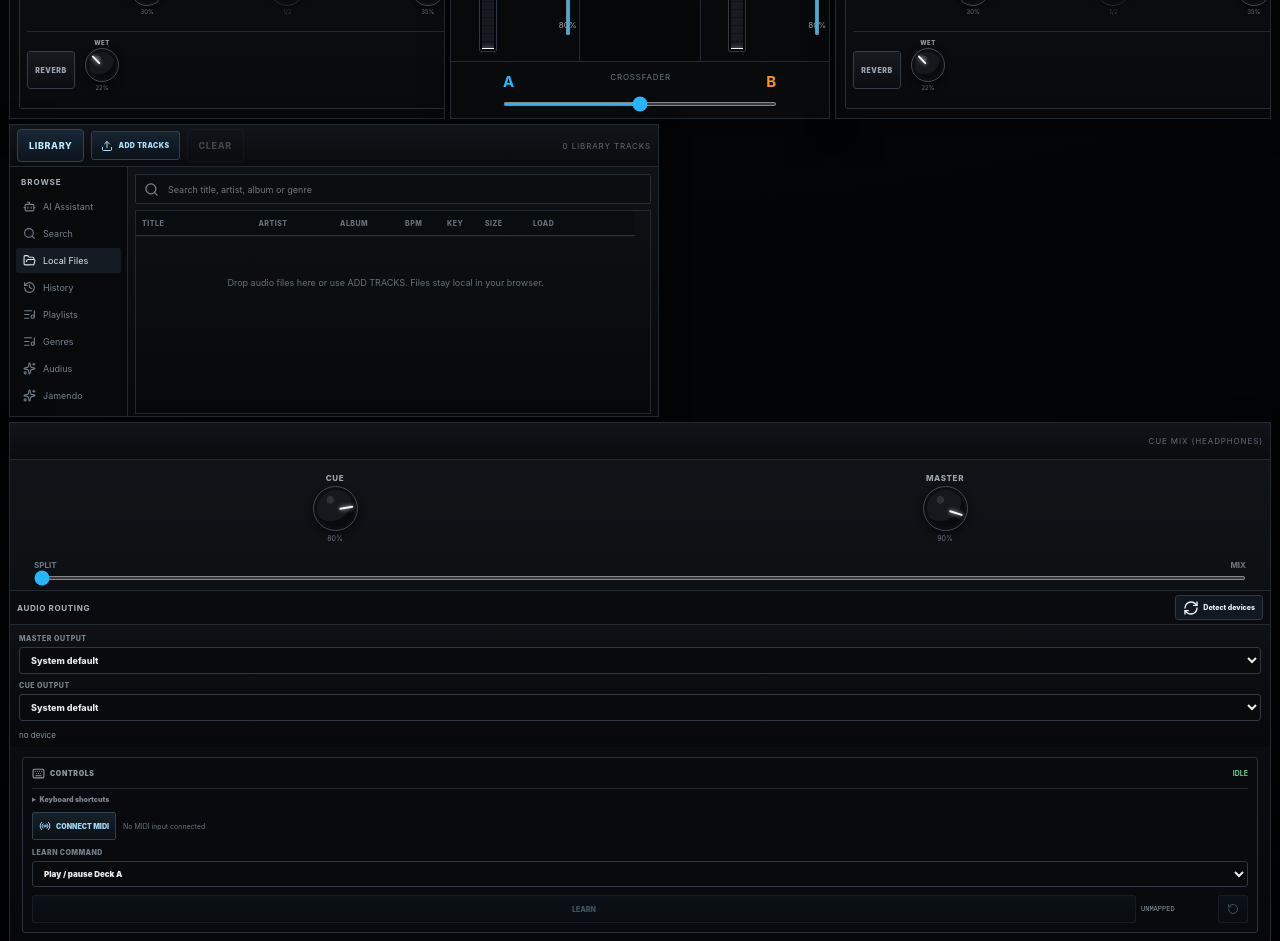
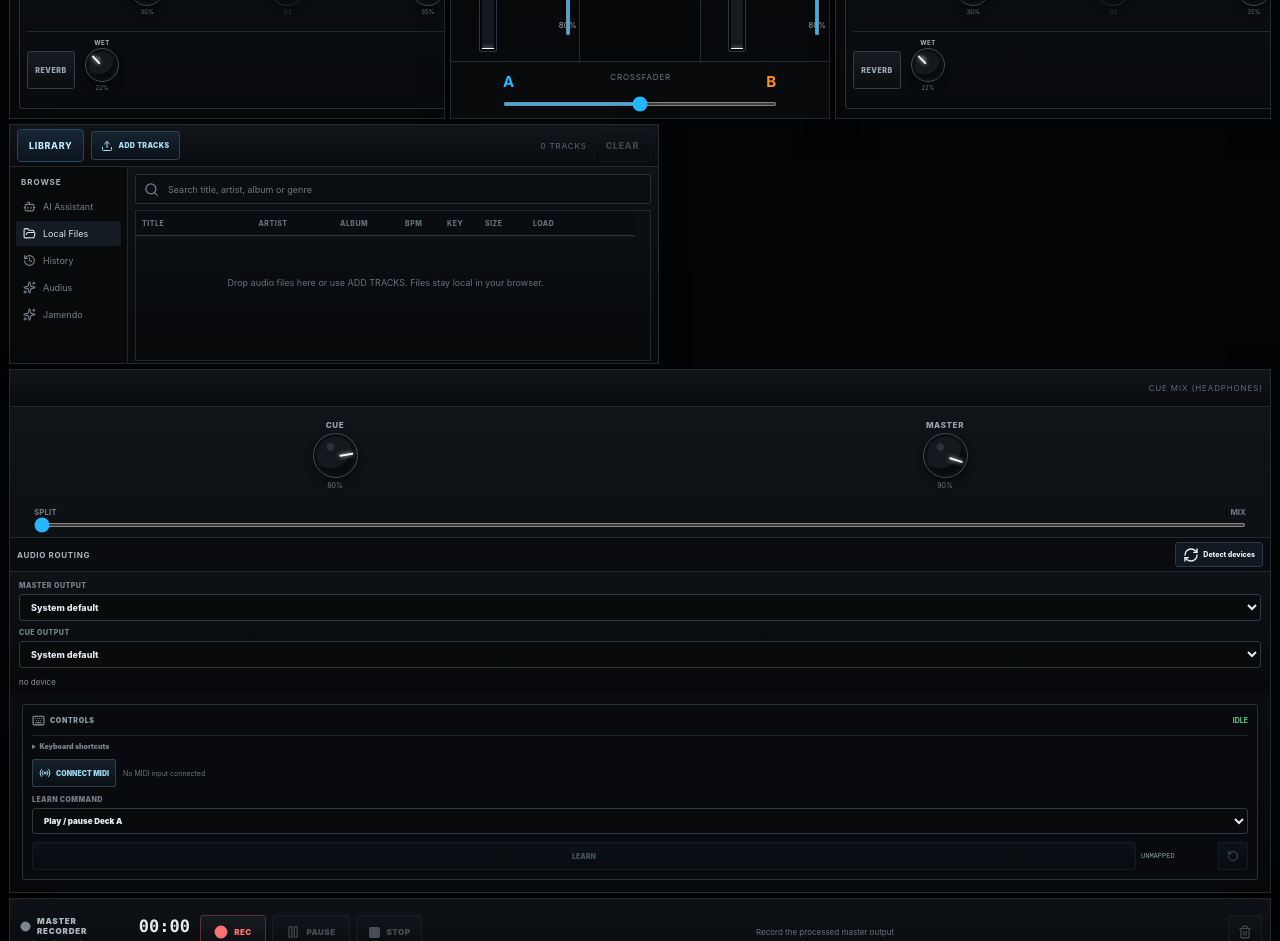
Before and after one commit to ShurexBRT/WebDJ, a React (Vite) app: page / in a window 1280 px wide. Shown: the part 1220-2161 px from the top of the page. Built offline with nearby package versions, Linux system fonts and the light colour scheme.

Commit message:
Polish library navigation and surface saved analysis

```diff
--- a/src/components/StudioDock.tsx
+++ b/src/components/StudioDock.tsx
@@ -1,8 +1,9 @@
-import { Bot, FolderOpen, History, ListMusic, Search, Sparkles, Trash2, Upload } from 'lucide-react'
-import { useMemo, useState } from 'react'
+import { Bot, FolderOpen, History, Search, Sparkles, Trash2, Upload } from 'lucide-react'
+import { useEffect, useMemo, useState } from 'react'
 import { effectiveBpm } from '../audio/tempo'
 import { getAudioEngine } from '../audio/AudioEngine'
 import { AudioSettings } from '../features/settings/AudioSettings'
+import { getTrackProfile, type TrackProfile } from '../storage/trackProfiles'
 import { useKeyStore } from '../state/keyStore'
 import { useLibraryStore } from '../state/libraryStore'
 import { useMixerStore, type DeckId } from '../state/mixerStore'
@@ -38,6 +39,8 @@ export function StudioDock() {
   const [query, setQuery] = useState('')
   const [browseSection, setBrowseSection] = useState('Local Files')
   const [isDragging, setIsDragging] = useState(false)
+  const [clearArmed, setClearArmed] = useState(false)
+  const [trackProfiles, setTrackProfiles] = useState<Map<string, TrackProfile>>(new Map())
   const engine = getAudioEngine()
 
   const deckByTrackId = useMemo(() => new Map(
@@ -53,25 +56,68 @@ export function StudioDock() {
       .some((value) => value.toLowerCase().includes(needle)))
   }, [libraryTracks, query])
 
+  useEffect(() => {
+    let cancelled = false
+    void Promise.all(libraryTracks.map(async (track) => [track.id, await getTrackProfile(track.id)] as const))
+      .then((entries) => {
+        if (cancelled) return
+        setTrackProfiles(new Map(entries.flatMap(([id, profile]) => profile ? [[id, profile] as const] : [])))
+      })
+    return () => { cancelled = true }
+  }, [
+    libraryTracks,
+    decks.A.trackId,
+    decks.A.bpm,
+    decks.B.trackId,
+    decks.B.bpm,
+    deckKeys.A.camelotKey,
+    deckKeys.B.camelotKey,
+  ])
+
+  useEffect(() => {
+    if (!clearArmed) return
+    const timeout = window.setTimeout(() => setClearArmed(false), 3_500)
+    return () => window.clearTimeout(timeout)
+  }, [clearArmed])
+
+  const handleClearLibrary = () => {
+    if (!clearArmed) {
+      setClearArmed(true)
+      return
+    }
+    clearLibrary()
+    setQuery('')
+    setClearArmed(false)
+  }
+
+  const visibleTrackCount = query.trim() && filteredTracks.length !== libraryTracks.length
+    ? `${filteredTracks.length} / ${libraryTracks.length}`
+    : String(libraryTracks.length)
+
   return (
     <section className="studio-dock" id="library-dock" aria-label="Studio library and routing">
       <section className="library-panel">
-        <div className="dock-tabs" aria-label="Library navigation">
+        <div className="dock-tabs library-toolbar" aria-label="Library navigation">
           <button className="active" type="button">LIBRARY</button>
           <label className="library-import-button"><Upload size={12} /> {isImporting ? 'IMPORTING…' : 'ADD TRACKS'}<input aria-label="Add tracks to library" type="file" accept="audio/*" multiple onChange={(event) => { void addFiles(event.target.files ?? []); event.currentTarget.value = '' }} /></label>
-          <button type="button" disabled={libraryTracks.length === 0} onClick={clearLibrary}>CLEAR</button>
-          <span>{libraryTracks.length} LIBRARY TRACKS</span>
+          <span className="library-track-count">{visibleTrackCount} TRACKS</span>
+          <button
+            className={`library-clear-button${clearArmed ? ' confirm' : ''}`}
+            type="button"
+            aria-label={clearArmed ? 'Confirm clear library' : 'Clear library'}
+            disabled={libraryTracks.length === 0}
+            onClick={handleClearLibrary}
+          >
+            {clearArmed ? 'CONFIRM CLEAR' : 'CLEAR'}
+          </button>
         </div>
         <div className="library-body">
           <aside className="library-sidebar">
             <strong>BROWSE</strong>
             {[
               ['AI Assistant', <Bot size={13} />],
-              ['Search', <Search size={13} />],
               ['Local Files', <FolderOpen size={13} />],
               ['History', <History size={13} />],
-              ['Playlists', <ListMusic size={13} />],
-              ['Genres', <ListMusic size={13} />],
               ['Audius', <Sparkles size={13} />],
               ['Jamendo', <Sparkles size={13} />],
             ].map(([label, icon]) => <button key={String(label)} className={browseSection === label ? 'active' : ''} type="button" onClick={() => setBrowseSection(String(label))}>{icon}{label}</button>)}
@@ -83,21 +129,24 @@ export function StudioDock() {
             onDragLeave={(event) => { if (event.currentTarget === event.target) setIsDragging(false) }}
             onDrop={(event) => { event.preventDefault(); setIsDragging(false); void addFiles(event.dataTransfer.files) }}
           >
-            {(browseSection === 'Local Files' || browseSection === 'Search') && (
+            {browseSection === 'Local Files' && (
               <>
                 <label className="library-search"><Search size={15} /><input aria-label="Search music library" value={query} onChange={(event) => setQuery(event.target.value)} placeholder="Search title, artist, album or genre" /></label>
                 <div className="library-table library-track-table" role="table" aria-label="Local music library">
                   <div className="library-track-row library-head" role="row"><span>TITLE</span><span>ARTIST</span><span>ALBUM</span><span>BPM</span><span>KEY</span><span>SIZE</span><span>LOAD</span></div>
                   {filteredTracks.map((track) => {
                     const loaded = deckByTrackId.get(track.id)
-                    const bpm = loaded ? effectiveBpm(loaded.deck.bpm, loaded.deck.pitchPercent) : 0
+                    const profile = trackProfiles.get(track.id)
+                    const liveBpm = loaded ? effectiveBpm(loaded.deck.bpm, loaded.deck.pitchPercent) : 0
+                    const bpm = liveBpm > 0 ? liveBpm : profile?.bpm ?? 0
+                    const camelotKey = loaded?.key.camelotKey || profile?.camelotKey || '—'
                     return (
                       <div className={`library-track-row${loaded ? ` deck-row-${loaded.deckId.toLowerCase()}` : ''}`} role="row" key={track.id}>
                         <strong title={track.fileName}>{track.title}</strong>
                         <span>{track.artist}</span>
                         <span>{track.album || '—'}</span>
                         <span>{bpm > 0 ? bpm.toFixed(1) : '—'}</span>
-                        <span>{loaded?.key.camelotKey || '—'}</span>
+                        <span>{camelotKey}</span>
                         <span>{formatBytes(track.size)}</span>
                         <div className="library-actions">
                           <button type="button" aria-label={`Load ${track.title} to deck A`} onClick={() => requestDeckLoad('A', track.id)}>A</button>
@@ -124,7 +173,6 @@ export function StudioDock() {
 
             {browseSection === 'Audius' && <OnlineSourceBrowser source="audius" />}
             {browseSection === 'Jamendo' && <OnlineSourceBrowser source="jamendo" />}
-            {!['Local Files', 'Search', 'AI Assistant', 'History', 'Audius', 'Jamendo'].includes(browseSection) && <div className="library-empty">{browseSection} will use saved local collections in a later library-organizing pass.</div>}
             {isDragging && <div className="library-drop-overlay">DROP AUDIO FILES TO IMPORT</div>}
           </div>
         </div>
```
